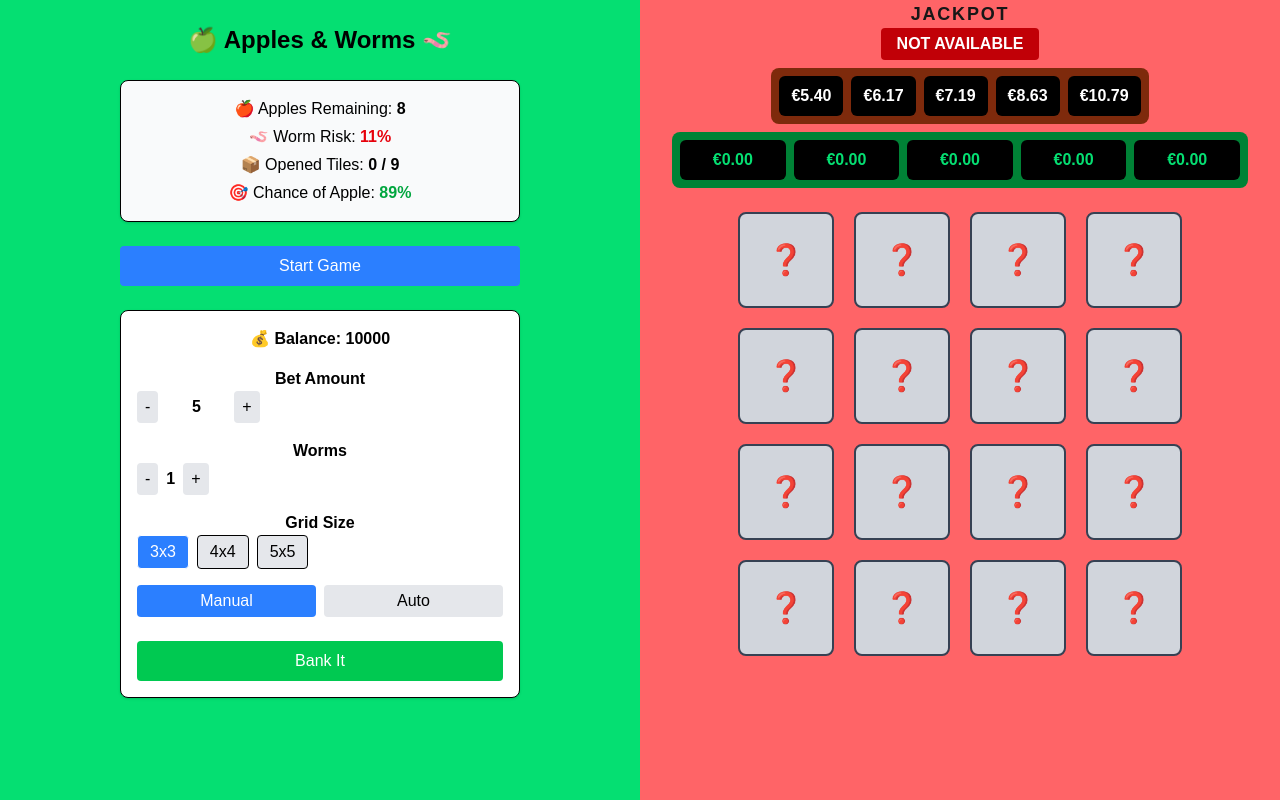
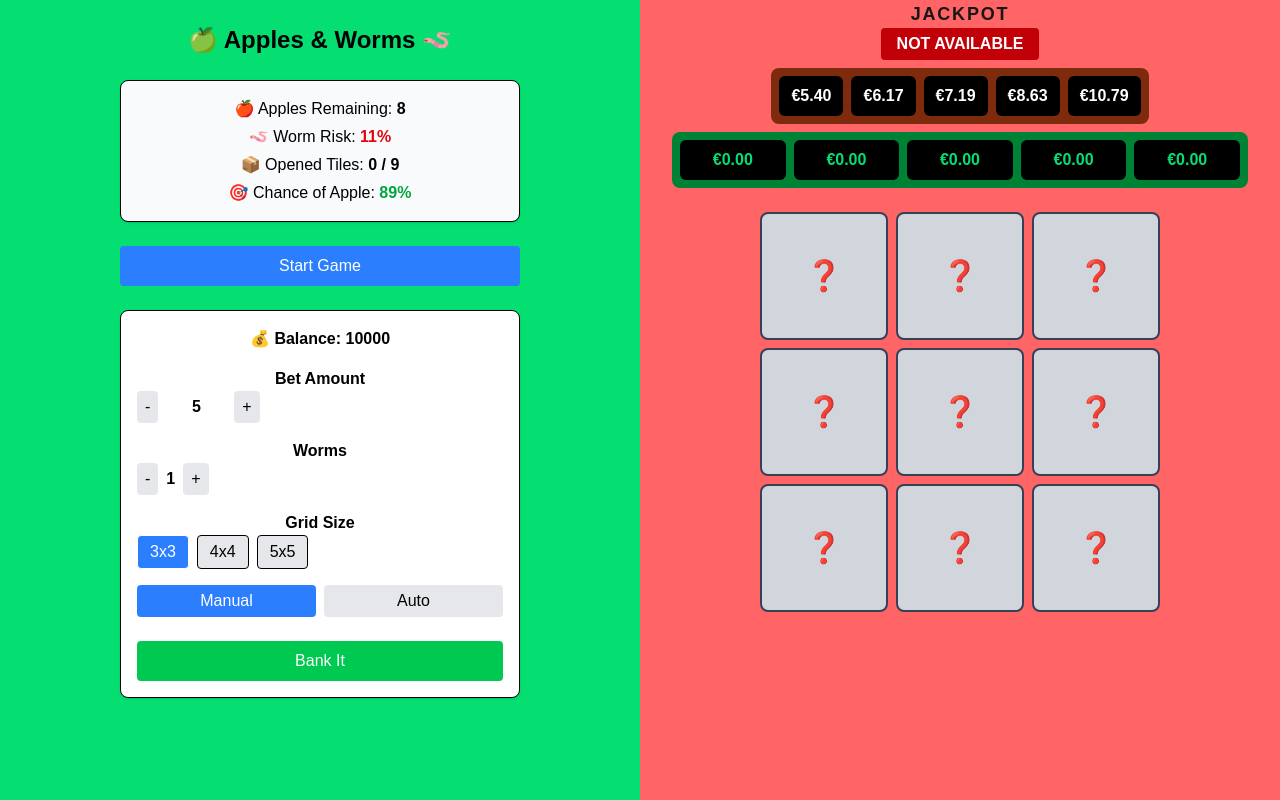
Before and after one commit to Hasan-Itani/apples-worms-game, a Next.js app: page / in a window 1280 px wide. Built offline with nearby package versions, Linux system fonts and the light colour scheme.

Commit message:
boxes hook created

```diff
--- a/app/components/boxes.jsx
+++ b/app/components/boxes.jsx
@@ -1,42 +1,8 @@
 "use client";
-import { useState } from "react";
+import { useBoxesGame } from "../hooks/useBoxesGame";
 
-export default function Boxes() {
-  const generateBombs = (count = 2) => {
-    const positions = new Set();
-    while (positions.size < count) {
-      positions.add(Math.floor(Math.random() * 16));
-    }
-    return [...positions];
-  };
-
-  const [grid, setGrid] = useState(Array(16).fill("❓"));
-  const [bombs, setBombs] = useState(generateBombs);
-  const [score, setScore] = useState(0);
-
-  const resetGame = () => {
-    setGrid(Array(16).fill("❓"));
-    setBombs(generateBombs());
-    setScore(0);
-  };
-
-  const handleClick = (index) => {
-    if (grid[index] !== "❓") return;
-
-    const newGrid = [...grid];
-    if (bombs.includes(index)) {
-      newGrid[index] = "💣";
-      setGrid(newGrid);
-      setTimeout(() => {
-        alert(`game over, lets try again (should be modal): ${score} 🍎`);
-        resetGame();
-      }, 300);
-    } else {
-      newGrid[index] = "🍎";
-      setGrid(newGrid);
-      setScore((prev) => prev + 1);
-    }
-  };
+export default function Boxes({ gridSize = 4, worms = 2 }) {
+  const { grid, handleClick } = useBoxesGame(gridSize, worms);
 
   return (
     <div className="flex flex-col items-center gap-6 align-center">
@@ -71,12 +37,19 @@ export default function Boxes() {
         </div>
       </div>
 
-      <div className="grid grid-cols-4 gap-x-5 gap-y-5 w-[320px] w-max">
+      <div
+        className="grid gap-2"
+        style={{
+          gridTemplateColumns: `repeat(${gridSize}, 1fr)`,
+          width: "400px",
+          height: "400px",
+        }}
+      >
         {grid.map((cell, index) => (
           <div
             key={index}
             onClick={() => handleClick(index)}
-            className={`w-24 h-24 flex items-center justify-center border-2 border-gray-700 rounded-lg text-3xl cursor-pointer transition
+            className={`flex items-center justify-center border-2 border-gray-700 rounded-lg text-3xl cursor-pointer transition
               ${cell === "❓" ? "bg-gray-300 hover:bg-gray-400" : "bg-white"}`}
           >
             {cell}
--- /dev/null
+++ b/app/hooks/useBoxesGame.js
@@ -0,0 +1,56 @@
+"use client";
+import { useState, useEffect } from "react";
+
+export function useBoxesGame(gridSize = 4, worms = 2) {
+  const totalBoxes = gridSize * gridSize;
+
+  const generateBombs = (count = 2) => {
+    const positions = new Set();
+    while (positions.size < count) {
+      positions.add(Math.floor(Math.random() * totalBoxes));
+    }
+    return [...positions];
+  };
+
+  const [grid, setGrid] = useState(Array(totalBoxes).fill("❓"));
+  const [bombs, setBombs] = useState(generateBombs(worms));
+  const [score, setScore] = useState(0);
+
+  // reset when gridSize or worms changes
+  useEffect(() => {
+    setGrid(Array(totalBoxes).fill("❓"));
+    setBombs(generateBombs(worms));
+    setScore(0);
+  }, [gridSize, worms]);
+
+  const resetGame = () => {
+    setGrid(Array(totalBoxes).fill("❓"));
+    setBombs(generateBombs(worms));
+    setScore(0);
+  };
+
+  const handleClick = (index) => {
+    if (grid[index] !== "❓") return;
+
+    const newGrid = [...grid];
+    if (bombs.includes(index)) {
+      newGrid[index] = "💣";
+      setGrid(newGrid);
+      setTimeout(() => {
+        alert(`game over, lets try again (should be modal): ${score} 🍎`);
+        resetGame();
+      }, 300);
+    } else {
+      newGrid[index] = "🍎";
+      setGrid(newGrid);
+      setScore((prev) => prev + 1);
+    }
+  };
+
+  return {
+    grid,
+    score,
+    handleClick,
+    resetGame,
+  };
+}
--- a/app/page.js
+++ b/app/page.js
@@ -104,7 +104,7 @@ export default function HomePage() {
           </div>
         </div>
         <div className="bg-red-400">
-          <Boxes gridSize={game.gridSize} />
+          <Boxes gridSize={game.gridSize} worms={game.worms} />
         </div>
       </div>
     </div>
```
